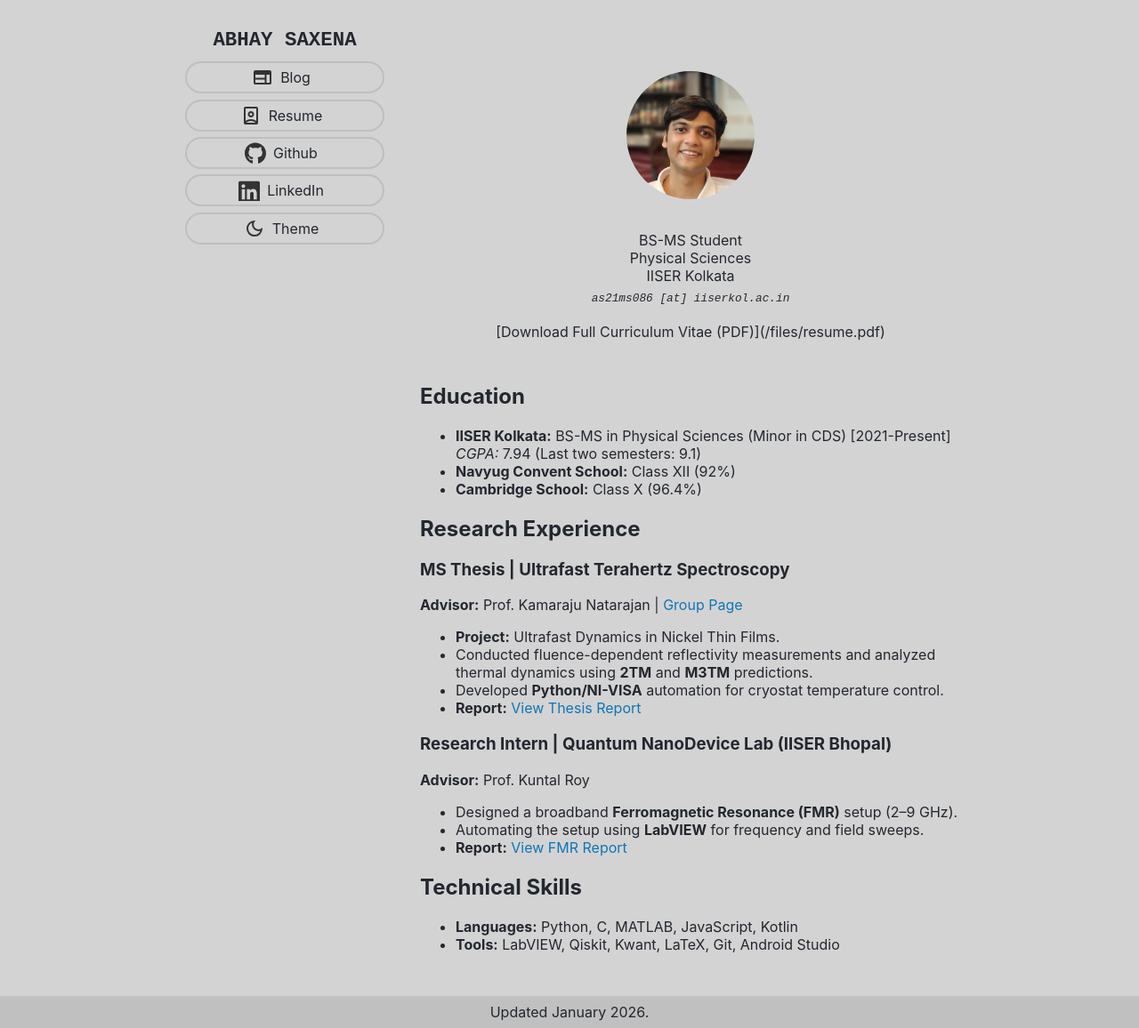
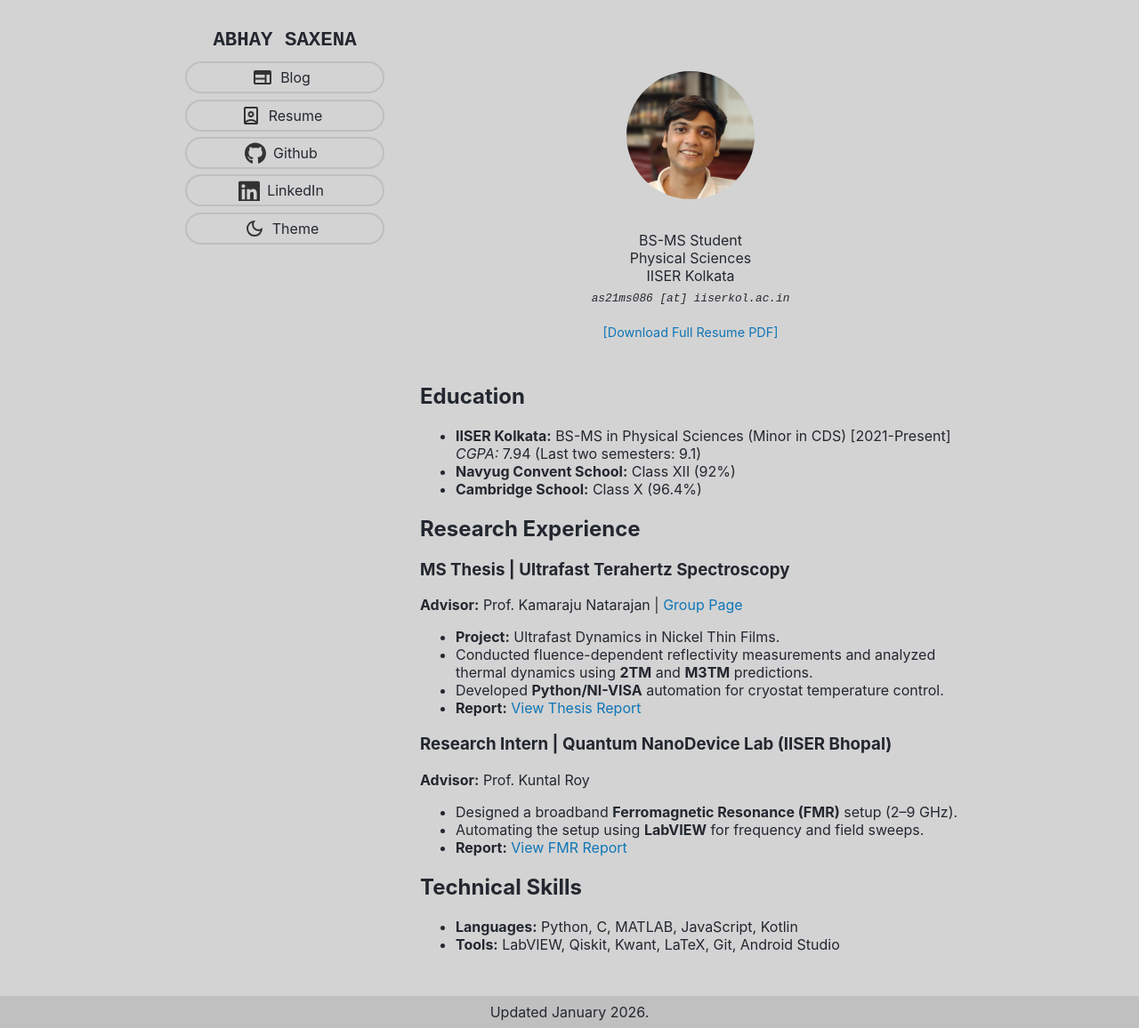
Before and after one commit to saxenabhay/saxenabhay.github.io, a Jekyll site: the page built from about.md, in a window 1280 px wide and 1156 px high. Shown: the whole window at 89% size. Built offline with Jekyll 4.4.1, drawn with Linux system fonts in a browser that asks for light colours.

Commit message:
about page

```diff
--- a/about.md
+++ b/about.md
@@ -10,7 +10,7 @@ description: "Academic Portfolio and CV of Abhay Saxena, BS-MS student at IISER
     <span id="description">BS-MS Student<br>Physical Sciences<br>IISER Kolkata</span>
     <span id="mail" style="margin-top:0.5rem;">as21ms086 [at] iiserkol.ac.in</span>
     <br>
-    [Download Full Curriculum Vitae (PDF)](/files/resume.pdf)
+    <a href="/files/resume.pdf" target="_blank" style="font-size:0.9rem;">[Download Full Resume PDF]</a>
 </div>
 
 ## Education
```
